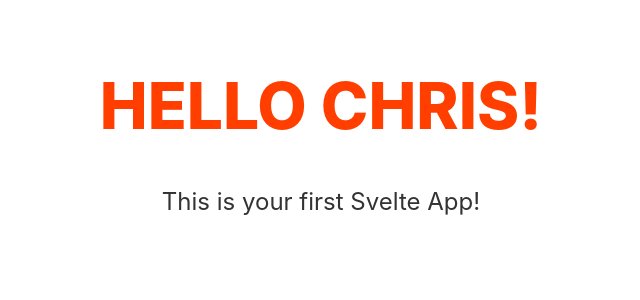
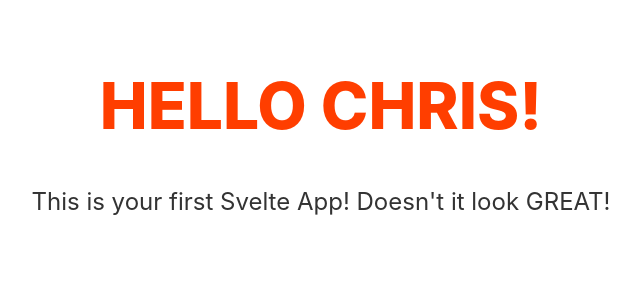
Before and after one commit to christhomo94/learningSvelte, a Svelte app: page / in a window 1280 px wide. Shown: the top 300 px of the page, without its empty margins (319-959 px from the left). Built offline with nearby package versions, Linux system fonts and the light colour scheme.

Commit message:
Edited app.svelte to include more text as a test

```diff
--- a/src/App.svelte
+++ b/src/App.svelte
@@ -4,7 +4,7 @@
 
 <main>
 	<h1>Hello {name}!</h1>
-	<p>This is your first Svelte App! </p>
+	<p>This is your first Svelte App! Doesn't it look GREAT!  </p>
 </main>
 
 <style>
```
